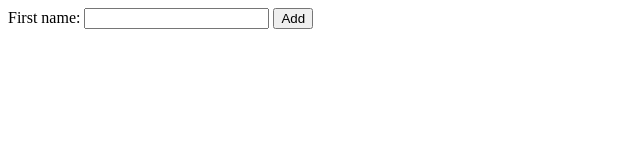
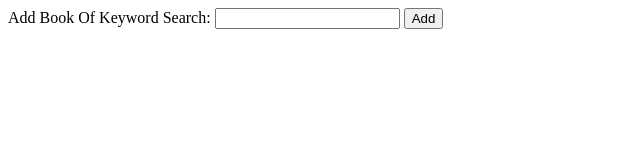
Before and after one commit to JobaF/odin-library, a plain HTML site: page index.html in a window 1280 px wide. Shown: the whole page, without its empty margins (0-640 px from the left). Drawn offline with Linux system fonts and the light colour scheme; no server answers.

Commit message:
Change label names

```diff
--- a/index.html
+++ b/index.html
@@ -10,9 +10,9 @@
   </head>
   <body>
     <div class="input">
-      <label for="fname">First name:</label>
-      <input type="text" id="fname" name="fname" />
-      <button>Add</button>
+      <label for="search">Add Book Of Keyword Search:</label>
+      <input class="inputField" type="text" id="search" name="search" />
+      <button onclick="addBookToLibrary();">Add</button>
     </div>
     <br />
     <br />
```
